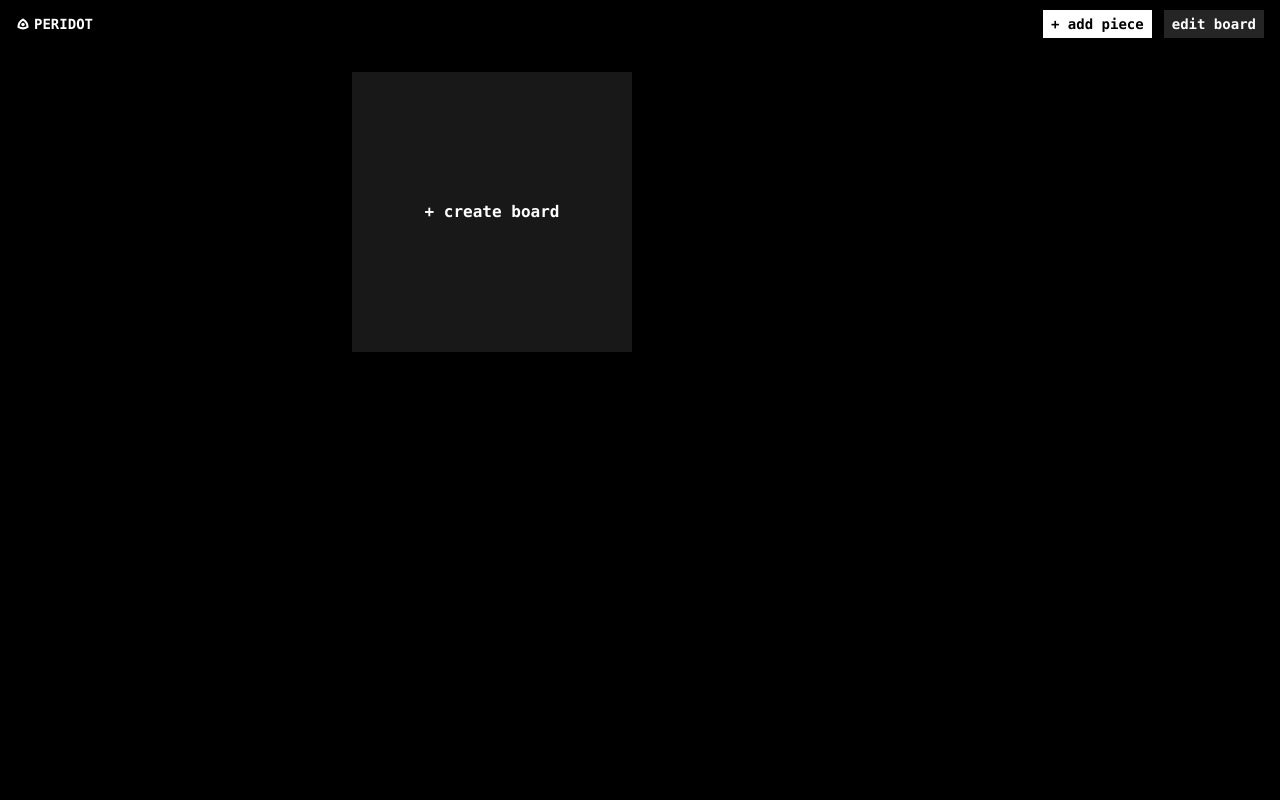
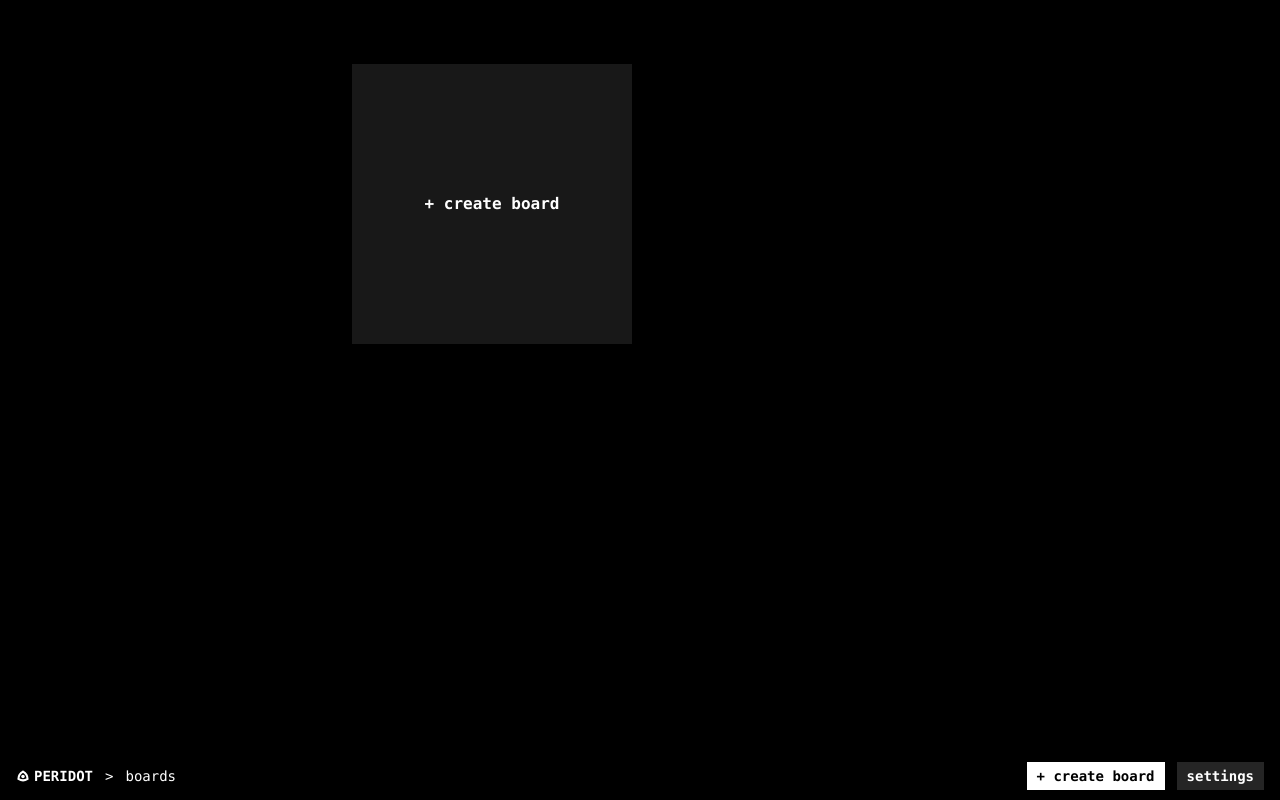
Before and after one commit to deltea/peridot, a SvelteKit app: page / in a window 1280 px wide. Built offline with nearby package versions, Linux system fonts and the light colour scheme.

Commit message:
fix multiselect bug, and change nav

```diff
--- /dev/null
+++ b/src/lib/components/Nav.svelte
@@ -0,0 +1,33 @@
+<script lang="ts">
+  import type { Snippet } from "svelte";
+
+  let { path, children }: {
+    path: string;
+    children?: Snippet<[]>;
+  } = $props();
+</script>
+
+<div class="flex justify-between items-center px-4 h-nav bg-bg w-full fixed bottom-0 left-0 z-50">
+  <div class="flex gap-3 items-center">
+    <a href="/" class="flex items-center gap-1">
+      <!-- <img src="/logo.svg" alt="Logo" class="size-3.5" /> -->
+      <header class="font-bold text-sm flex items-center gap-1">
+        <img src="/logo.svg" alt="Logo" class="size-3.5" />
+        <span class="sm:block hidden">PERIDOT</span>
+      </header>
+    </a>
+
+    {#each path.split("/") as p, i}
+      <span>{">"}</span>
+      {#if i === path.length - 1}
+        <span class="text-accent">{p}</span>
+    {:else}
+        <span class="text-fg">{p}</span>
+      {/if}
+    {/each}
+  </div>
+
+  {#if children}
+    {@render children()}
+  {/if}
+</div>
--- a/src/routes/+layout.svelte
+++ b/src/routes/+layout.svelte
@@ -19,39 +19,7 @@
 </svelte:head>
 
 <main class="min-h-screen flex flex-col">
-	<!-- navbar -->
-	<div class="flex justify-between items-center px-4 h-nav bg-bg w-full fixed top-0 left-0 z-50">
-		<div class="flex gap-3 items-center">
-			<a href="/" class="flex items-center gap-1">
-				<!-- <img src="/logo.svg" alt="Logo" class="size-3.5" /> -->
-				<header class="font-bold text-sm flex items-center gap-1">
-					<img src="/logo.svg" alt="Logo" class="size-3.5" />
-					<span class="sm:block hidden">PERIDOT</span>
-				</header>
-			</a>
-
-			{#each path as p, i}
-				<span>{">"}</span>
-				{#if i === path.length - 1}
-					<span class="text-accent">{p}</span>
-			{:else}
-					<span class="text-fg">{p}</span>
-				{/if}
-			{/each}
-		</div>
-
-		<div class="flex gap-3">
-			<button class="bg-fg text-bg px-2 py-1 font-bold cursor-pointer outline-none hover:bg-fg-1">
-				+ add piece
-			</button>
-			<button class="bg-muted text-fg px-2 py-1 flex items-center gap-1 font-bold cursor-pointer outline-none hover:bg-muted-1">
-				<!-- <iconify-icon icon="mdi:pencil" class="text-sm"></iconify-icon> -->
-				<span>edit board</span>
-			</button>
-		</div>
-	</div>
-
-	<div class="mt-nav flex justify-center grow py-6">
+	<div class="mb-nav flex justify-center grow py-16">
 		{@render children()}
 	</div>
 </main>
--- a/src/routes/+page.svelte
+++ b/src/routes/+page.svelte
@@ -4,6 +4,8 @@
   import type { Board } from "$lib/types";
   import { setEntry } from "$lib/storage.js";
   import { Dialog } from "bits-ui";
+
+  import Nav from "$lib/components/Nav.svelte";
 
   let { data } = $props();
   let boards: Board[] = $state(data.boards);
@@ -21,6 +23,17 @@
     location.reload();
   }
 </script>
+
+<Nav path="boards">
+  <div class="flex gap-3">
+    <button class="bg-fg text-bg px-2.5 py-1 font-bold cursor-pointer outline-none hover:bg-fg-1">
+      + create board
+    </button>
+    <button class="bg-muted text-fg px-2.5 py-1 flex items-center gap-1 font-bold cursor-pointer outline-none hover:bg-muted-1">
+      <span>settings</span>
+    </button>
+  </div>
+</Nav>
 
 <div class="grid grid-cols-2 gap-4 w-xl h-fit">
   {#each boards as board}
--- a/src/routes/board/[slug]/+page.svelte
+++ b/src/routes/board/[slug]/+page.svelte
@@ -5,7 +5,9 @@
   import { onMount, tick } from "svelte";
   import hotkeys from "hotkeys-js";
   import Masonry from "svelte-masonry";
+
   import PieceComponent from "$lib/components/Piece.svelte";
+  import Nav from "$lib/components/Nav.svelte";
 
   let { data } = $props();
   let board: Board = $state(data.board);
@@ -114,7 +116,12 @@
         selected = [...selected, piece];
       }
     } else {
-      selected = [piece];
+      if (selected.includes(piece) && selected.length === 1) {
+        selected = [];
+        return;
+      } else {
+        selected = [piece];
+      }
     }
   }
 
@@ -185,6 +192,17 @@
   });
 </script>
 
+<Nav path="boards/{board.name}">
+  <div class="flex gap-3">
+    <button class="bg-fg text-bg px-2.5 py-1 font-bold cursor-pointer outline-none hover:bg-fg-1">
+      + add piece
+    </button>
+    <button class="bg-muted text-fg px-2.5 py-1 flex items-center gap-1 font-bold cursor-pointer outline-none hover:bg-muted-1">
+      <span>edit board</span>
+    </button>
+  </div>
+</Nav>
+
 <div class="w-4xl mx-8 h-fit space-y-2">
   {#if board.pieces && board.pieces.length > 0 || isAddingPiece}
     <Masonry items={board.pieces} stretchFirst={isAddingPiece} gridGap={"0.5rem"} bind:refreshLayout>
```
